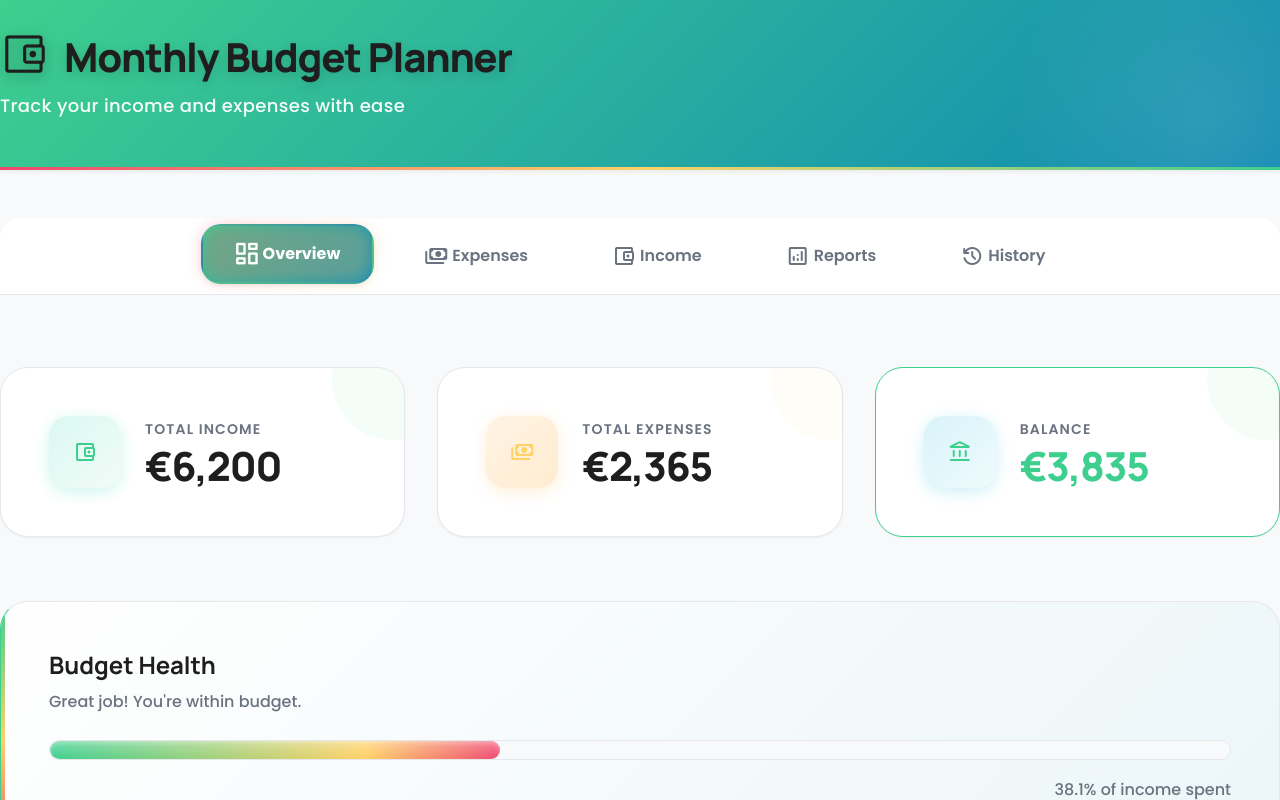
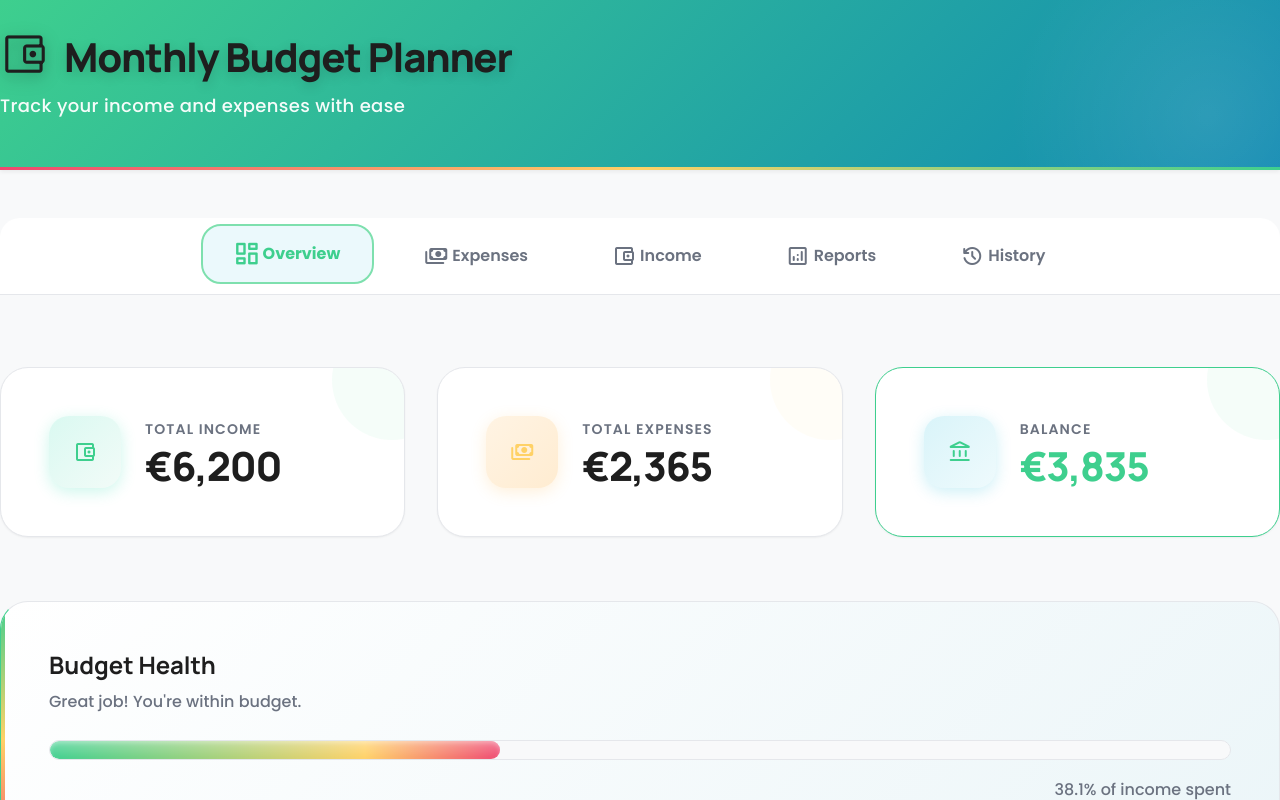
Before and after one commit to manuelclairice/monthly-budget-tool, a Nuxt app: page / in a window 1280 px wide. Shown: the top 800 px of the page. Built offline with nearby package versions, Linux system fonts and the light colour scheme.

Commit message:
style: update active tab appearance with solid background and remove gradient

```diff
--- a/app/components/Tabs.vue
+++ b/app/components/Tabs.vue
@@ -178,26 +178,11 @@ const handleKeydown = (event: KeyboardEvent, index: number) => {
 }
 
 .tab--active {
-  color: white;
-  background: linear-gradient(135deg, var(--color-primary) 0%, var(--color-secondary) 100%);
+  color: var(--color-primary);
+  background-color: rgba(0, 180, 216, 0.08);
   font-weight: var(--font-weight-semibold);
-  box-shadow: var(--shadow-md);
-  border-color: transparent;
+  border-color: var(--color-primary-light);
   transform: translateY(-2px);
-}
-
-.tab--active::before {
-  content: '';
-  position: absolute;
-  top: -1px;
-  left: -1px;
-  right: -1px;
-  bottom: -1px;
-  background: linear-gradient(135deg, var(--color-accent) 0%, var(--color-accent-orange) 100%);
-  border-radius: var(--radius-xl);
-  z-index: -1;
-  opacity: 0.3;
-  filter: blur(8px);
 }
 
 .tab--disabled {
```
